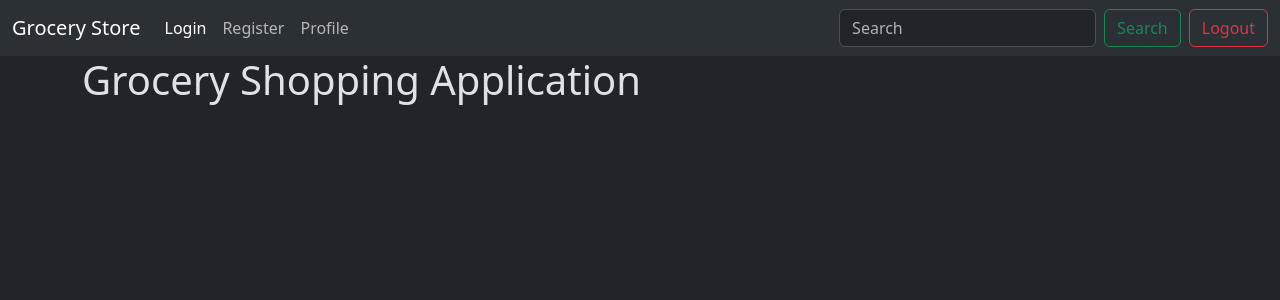
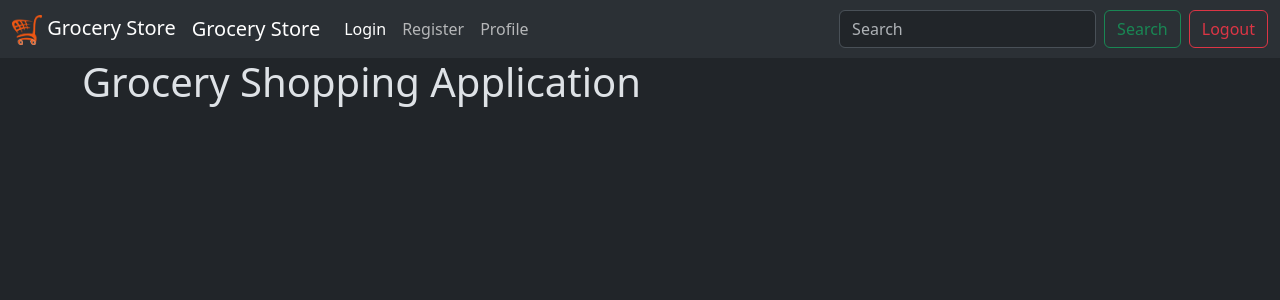
Before and after one commit to dhruvbansalup/grocery-store-web-application, a Flask app: page / in a window 1280 px wide. Shown: the top 300 px of the page. Run offline with Flask 3, Linux system fonts and the light colour scheme; the visitor is signed in with stand-in values (Sample User, id 1).

Commit message:
add logo to the app

```diff
--- a/templates/layout.html
+++ b/templates/layout.html
@@ -12,6 +12,8 @@
     {% block style %}
 
     {% endblock %}
+
+    <link rel="icon" type="image/x-icon" href="{{ url_for('static', filename='images/logo.png') }}">
 
     <!-- Include Bootstrap CSS -->
     <link href="https://cdn.jsdelivr.net/npm/bootstrap@5.3.3/dist/css/bootstrap.min.css" rel="stylesheet"
--- a/templates/navbar.html
+++ b/templates/navbar.html
@@ -1,5 +1,9 @@
 <nav class="navbar navbar-expand-lg bg-body-tertiary">
     <div class="container-fluid">
+        <a class="navbar-brand" href="/">
+            <img src="{{ url_for('static', filename='images/logo.png') }}" alt="Logo" width="30" height="30" class="d-inline-block align-text-center">
+            Grocery Store
+        </a>
         <a class="navbar-brand" href="/">Grocery Store</a>
         <button class="navbar-toggler" type="button" data-bs-toggle="collapse"
             data-bs-target="#navbarSupportedContent" aria-controls="navbarSupportedContent" aria-expanded="false"
```
Also changed, not shown: static/images/logo.png (added).
